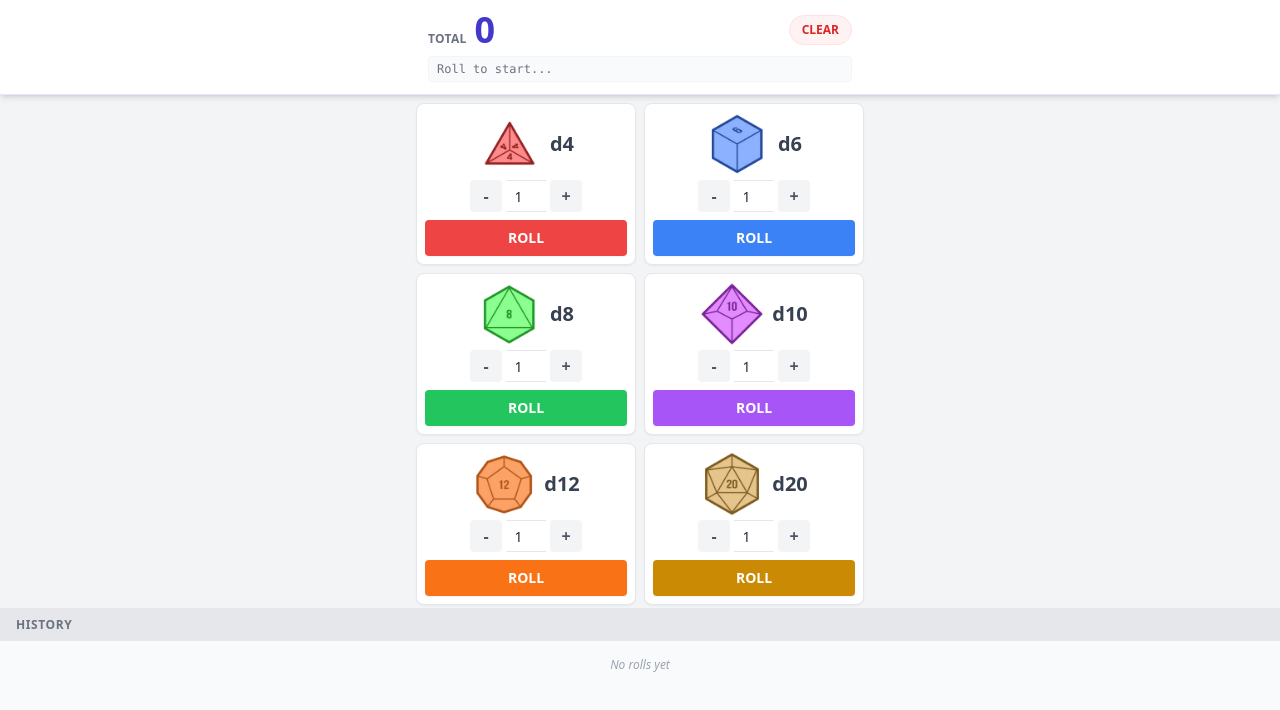
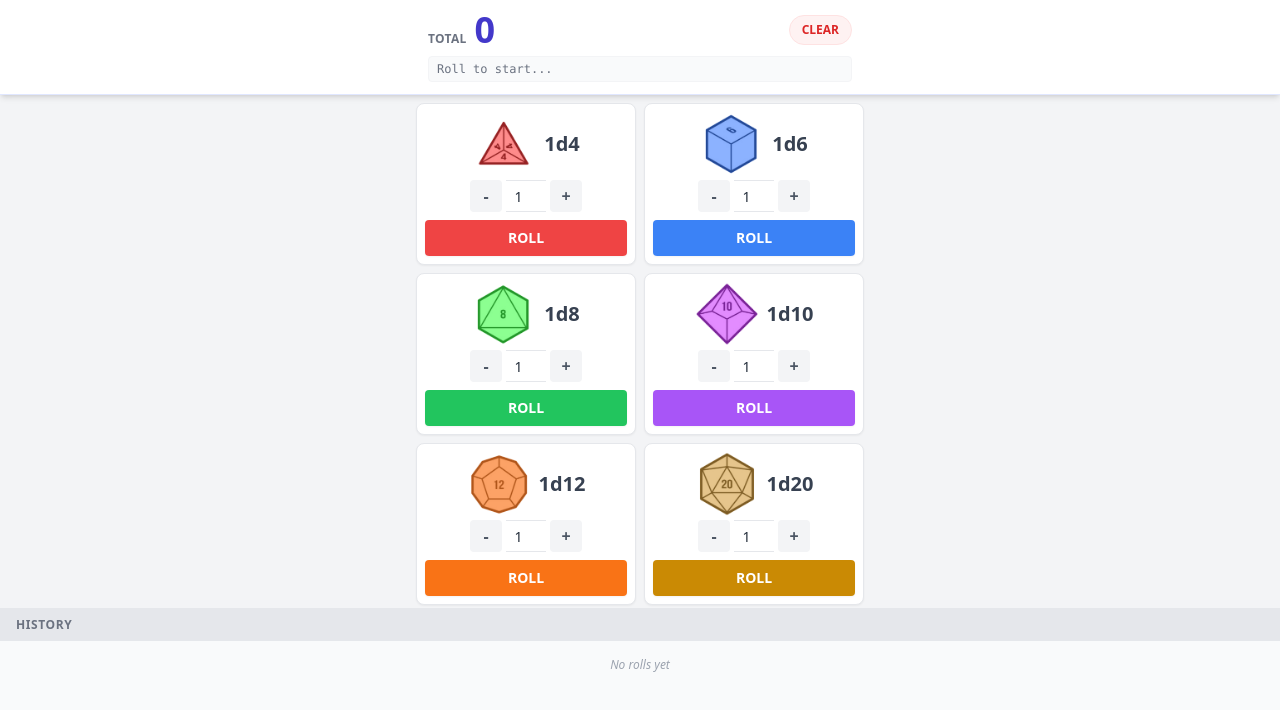
Before and after one commit to MindsoupLabs/dice, a plain HTML site: page index.html in a window 1280 px wide. Drawn offline with nearby package versions, Linux system fonts and the light colour scheme.

Commit message:
Change die labels to include number of dice

```diff
--- a/index.html
+++ b/index.html
@@ -41,7 +41,7 @@
             <div class="bg-white rounded-lg shadow-sm border border-gray-200 p-2 flex flex-col items-center justify-between">
                 <div class="flex items-center w-full justify-center space-x-2 mb-1">
                     <img src="d4.png" class="w-16 h-16" />
-                    <span class="font-bold text-gray-700 text-xl">d4</span>
+                    <span class="font-bold text-gray-700 text-xl" id="label-d4">1d4</span>
                 </div>
                 <div class="flex items-center justify-center space-x-1 w-full mb-2">
                     <button onclick="adjustCount('d4', -1)" class="w-8 h-8 rounded bg-gray-100 text-gray-600 font-bold hover:bg-gray-200 active:bg-gray-300">-</button>
@@ -54,7 +54,7 @@
             <div class="bg-white rounded-lg shadow-sm border border-gray-200 p-2 flex flex-col items-center justify-between">
                 <div class="flex items-center w-full justify-center space-x-2 mb-1">
                     <img src="d6.png" class="w-16 h-16" />
-                    <span class="font-bold text-gray-700 text-xl">d6</span>
+                    <span class="font-bold text-gray-700 text-xl" id="label-d6">1d6</span>
                 </div>
                 <div class="flex items-center justify-center space-x-1 w-full mb-2">
                     <button onclick="adjustCount('d6', -1)" class="w-8 h-8 rounded bg-gray-100 text-gray-600 font-bold hover:bg-gray-200 active:bg-gray-300">-</button>
@@ -67,7 +67,7 @@
             <div class="bg-white rounded-lg shadow-sm border border-gray-200 p-2 flex flex-col items-center justify-between">
                 <div class="flex items-center w-full justify-center space-x-2 mb-1">
                     <img src="d8.png" class="w-16 h-16" />
-                    <span class="font-bold text-gray-700 text-xl">d8</span>
+                    <span class="font-bold text-gray-700 text-xl" id="label-d8">1d8</span>
                 </div>
                 <div class="flex items-center justify-center space-x-1 w-full mb-2">
                     <button onclick="adjustCount('d8', -1)" class="w-8 h-8 rounded bg-gray-100 text-gray-600 font-bold hover:bg-gray-200 active:bg-gray-300">-</button>
@@ -80,7 +80,7 @@
             <div class="bg-white rounded-lg shadow-sm border border-gray-200 p-2 flex flex-col items-center justify-between">
                 <div class="flex items-center w-full justify-center space-x-2 mb-1">
                     <img src="d10.png" class="w-16 h-16" />
-                    <span class="font-bold text-gray-700 text-xl">d10</span>
+                    <span class="font-bold text-gray-700 text-xl" id="label-d10">1d10</span>
                 </div>
                 <div class="flex items-center justify-center space-x-1 w-full mb-2">
                     <button onclick="adjustCount('d10', -1)" class="w-8 h-8 rounded bg-gray-100 text-gray-600 font-bold hover:bg-gray-200 active:bg-gray-300">-</button>
@@ -93,7 +93,7 @@
             <div class="bg-white rounded-lg shadow-sm border border-gray-200 p-2 flex flex-col items-center justify-between">
                 <div class="flex items-center w-full justify-center space-x-2 mb-1">
                     <img src="d12.png" class="w-16 h-16" />
-                    <span class="font-bold text-gray-700 text-xl">d12</span>
+                    <span class="font-bold text-gray-700 text-xl" id="label-d12">1d12</span>
                 </div>
                 <div class="flex items-center justify-center space-x-1 w-full mb-2">
                     <button onclick="adjustCount('d12', -1)" class="w-8 h-8 rounded bg-gray-100 text-gray-600 font-bold hover:bg-gray-200 active:bg-gray-300">-</button>
@@ -106,7 +106,7 @@
             <div class="bg-white rounded-lg shadow-sm border border-gray-200 p-2 flex flex-col items-center justify-between">
                 <div class="flex items-center w-full justify-center space-x-2 mb-1">
                     <img src="d20.png" class="w-16 h-16" />
-                    <span class="font-bold text-gray-700 text-xl">d20</span>
+                    <span class="font-bold text-gray-700 text-xl" id="label-d20">1d20</span>
                 </div>
                 <div class="flex items-center justify-center space-x-1 w-full mb-2">
                     <button onclick="adjustCount('d20', -1)" class="w-8 h-8 rounded bg-gray-100 text-gray-600 font-bold hover:bg-gray-200 active:bg-gray-300">-</button>
@@ -138,6 +138,8 @@
             val += delta;
             if (val < 1) val = 1;
             input.value = val;
+
+            document.getElementById(`label-${dieId}`).innerHTML = val + dieId;
         }
 
         function rollDice(sides, dieName) {
```
